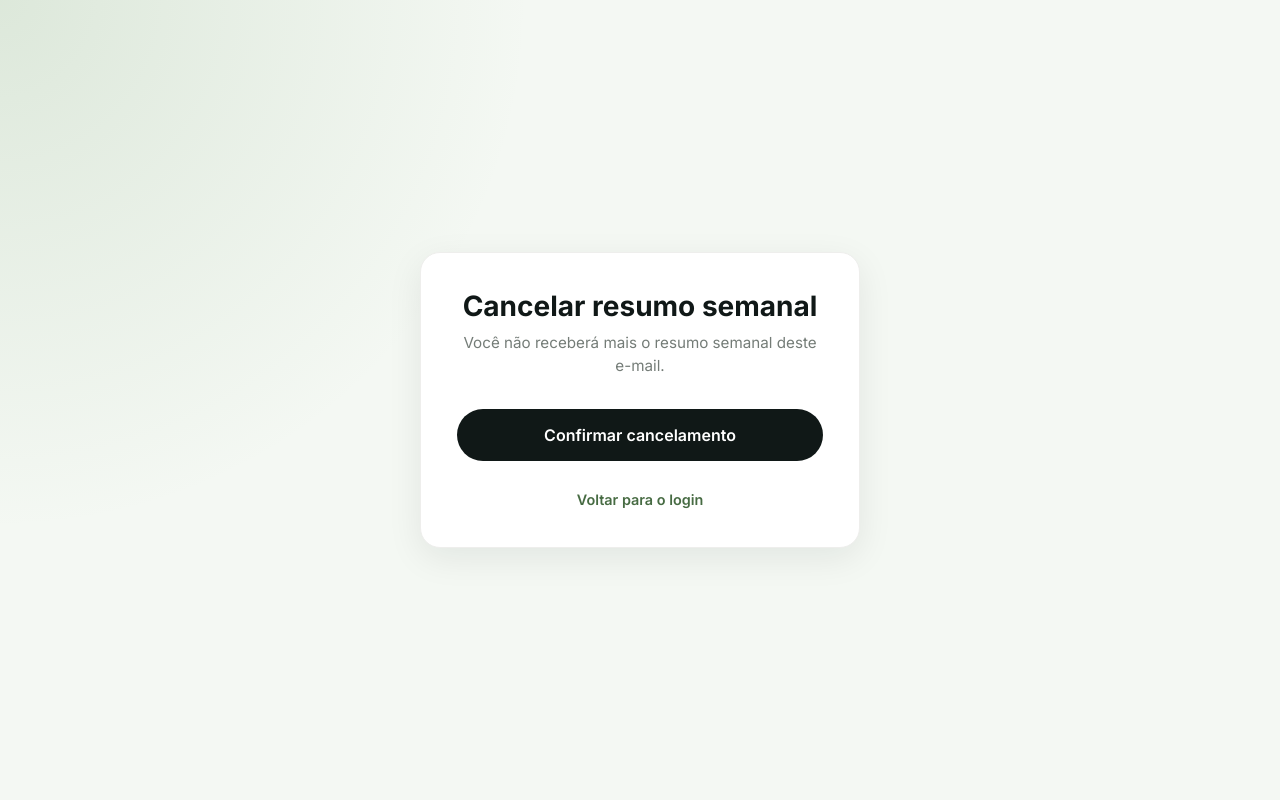
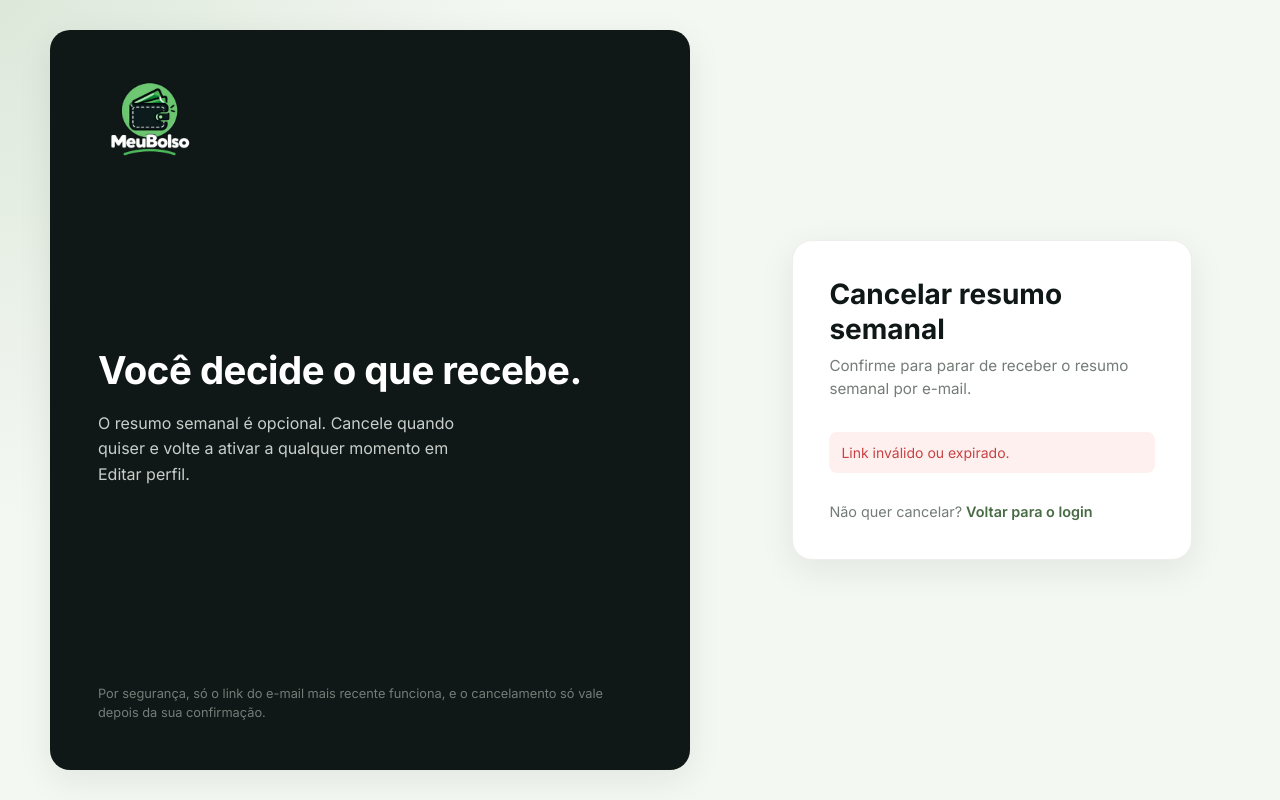
Before and after one commit to ICEI-PUC-Minas-PMGES-TI/pmg-es-2026-2-ti2-8183100-meu-bolso, a React (Vite) app in the folder Codigo/Frontend/: page /resumo-semanal/cancelar in a window 1280 px wide. Built offline with nearby package versions, Linux system fonts and the light colour scheme; no server answers.

Commit message:
feat: página de cancelar o resumo semanal

```diff
--- a/Codigo/Frontend/src/pages/ResumoSemanal/CancelarResumo.jsx
+++ b/Codigo/Frontend/src/pages/ResumoSemanal/CancelarResumo.jsx
@@ -1,5 +1,6 @@
 import { useState } from "react";
 import { Link, useSearchParams } from "react-router-dom";
+import logoBranca from "/images/Logo_meu_bolso_branca.png";
 
 import { resumoSemanalApi } from "../../service/Api";
 import styles from "../Login/Login.module.css";
@@ -8,6 +9,9 @@ import styles from "../Login/Login.module.css";
  * Página aberta pelo link do e-mail do resumo semanal. Não exige login.
  * O cancelamento só acontece quando a pessoa clica no botão (e não ao abrir
  * a página), para que robôs de segurança de e-mail não cancelem sozinhos.
+ *
+ * Reaproveita o layout em duas colunas das telas de login (painel de marca
+ * à esquerda, card à direita), assim a página parece parte do mesmo produto.
  */
 export default function CancelarResumo() {
   const [params] = useSearchParams();
@@ -16,14 +20,10 @@ export default function CancelarResumo() {
   const [enviando, setEnviando] = useState(false);
   const [concluido, setConcluido] = useState(false);
   const [mensagem, setMensagem] = useState("");
-  const [erro, setErro] = useState("");
+  const [erro, setErro] = useState(token ? "" : "Link inválido ou expirado.");
 
   async function confirmar() {
     setErro("");
-    if (!token) {
-      setErro("Link inválido ou expirado.");
-      return;
-    }
     setEnviando(true);
     try {
       const r = await resumoSemanalApi.cancelar(token);
@@ -36,19 +36,63 @@ export default function CancelarResumo() {
     }
   }
 
+  // Sem token (ou depois de um erro de link) não há o que confirmar.
+  const podeConfirmar = !concluido && Boolean(token) && !erro;
+
   return (
     <div className={styles["login-page"]}>
+      <div className={styles["login-split"]}>
+        {/* PAINEL ESQUERDO (MARCA) */}
+        <aside className={styles["login-marketing"]}>
+          <div className={styles["login-marketing-topo"]}>
+            <img
+              src={logoBranca}
+              alt="Meu Bolso"
+              className={styles["login-marketing-logo"]}
+            />
+          </div>
+
+          <div className={styles["login-marketing-centro"]}>
+            <h2 className={styles["login-marketing-titulo"]}>
+              Você decide o que recebe.
+            </h2>
+            <p className={styles["login-marketing-descricao"]}>
+              O resumo semanal é opcional. Cancele quando quiser e volte a
+              ativar a qualquer momento em Editar perfil.
+            </p>
+          </div>
+
+          <p className={styles["login-marketing-rodape"]}>
+            Por segurança, só o link do e-mail mais recente funciona, e o
+            cancelamento só vale depois da sua confirmação.
+          </p>
+        </aside>
+
+        {/* PAINEL DIREITO (CARD) */}
         <div className={styles["login-container"]}>
-        <header className={styles["login-header"]}>
-          <h1>Cancelar resumo semanal</h1>
+          <div className={styles["login-header"]}>
+            <h1>
+              {concluido ? "Resumo cancelado" : "Cancelar resumo semanal"}
+            </h1>
             <p>
               {concluido
-              ? mensagem
-              : "Você não receberá mais o resumo semanal deste e-mail."}
+                ? "Tudo certo, você não receberá mais o resumo."
+                : "Confirme para parar de receber o resumo semanal por e-mail."}
             </p>
-        </header>
+          </div>
 
-        {!concluido && (
+          <div className={styles["login-form"]}>
+            {concluido && mensagem && (
+              <p className={styles["login-sucesso"]}>{mensagem}</p>
+            )}
+
+            {erro && (
+              <p className={styles["login-error"]} role="alert">
+                {erro}
+              </p>
+            )}
+
+            {podeConfirmar && (
               <button
                 type="button"
                 className={styles["login-button"]}
@@ -58,16 +102,13 @@ export default function CancelarResumo() {
                 {enviando ? "Cancelando..." : "Confirmar cancelamento"}
               </button>
             )}
+          </div>
 
-        {erro && (
-          <p className={styles["login-error"]} role="alert">
-            {erro}
-          </p>
-        )}
-
-        <p className={styles["login-register"]}>
+          <div className={styles["login-register"]}>
+            {concluido ? "Mudou de ideia? " : "Não quer cancelar? "}
             <Link to="/">Voltar para o login</Link>
-        </p>
+          </div>
+        </div>
       </div>
     </div>
   );
```
Lines whose indentation alone changed are shown as unchanged.
